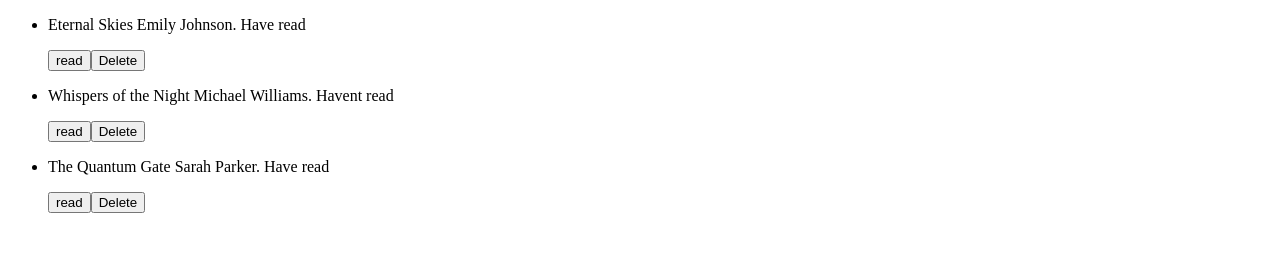
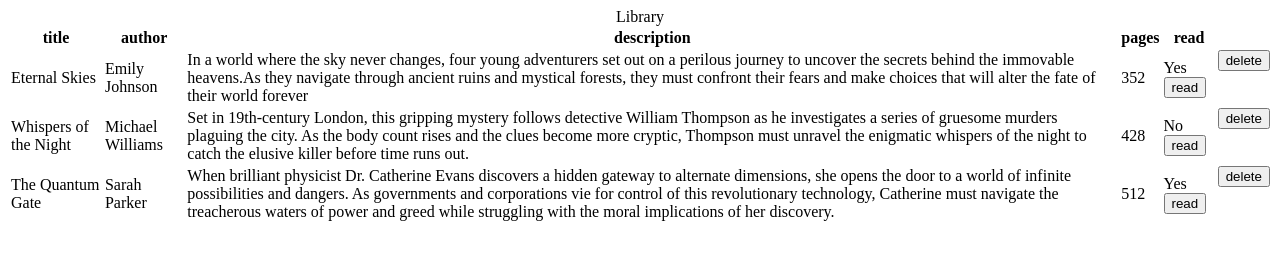
Before and after one commit to mekbibDev/library, a plain HTML site: page index.html in a window 1280 px wide. Drawn offline with Linux system fonts and the light colour scheme.

Commit message:
Display in table
The implementation of the delete and the toggle read also have to change
to accommodate the table Display.

```diff
--- a/index.html
+++ b/index.html
@@ -9,7 +9,13 @@
 </head>
 <body>
   <div id="container">
-    <ul id="booksDisplay"></ul>
+    <table>
+        <caption>Library</caption>
+        <thead>
+
+        </thead>
+        <tbody></tbody>
+    </table>
   </div>
 
 </body>
--- a/script.js
+++ b/script.js
@@ -1,6 +1,6 @@
 var library = [];
 
-function Book(title, author, description, pages,read) {
+function Book(title, author, description, pages, read) {
   this.title = title;
   this.author = author;
   this.description = description;
@@ -8,7 +8,7 @@ function Book(title, author, description, pages,read) {
   this.read = read;
 }
 
-Book.prototype.haveRead = function(){
+Book.prototype.haveRead = function () {
   this.read = !this.read;
 }
 function addBookToLibrary(book) {
@@ -17,65 +17,102 @@ function addBookToLibrary(book) {
 
 function displayBooks(library, booksDisplay) {
 
-  for (let i = 0; i < library.length; i++) {
-    let book = library[i];
-    let bookElement = document.createElement('li');
-    let info = document.createElement('p');
-    info.textContent = `${book.title} ${book.author}. ${book.read ? 'Have read' : 'Havent read'}`;
-    bookElement.dataset.index = i;
+  library.forEach(book => {
+    let bookRow = document.createElement('tr');
+    bookRow.dataset.title = book['title'];
+
+    let title = document.createElement('td');
+    title.textContent = book['title'];
+    bookRow.appendChild(title);
+
+    let author = document.createElement('td');
+    author.textContent = book['author'];
+    bookRow.appendChild(author);
+
+    let description = document.createElement('td');
+    description.textContent = book['description'];
+    bookRow.appendChild(description);
+
+    let pages = document.createElement('td');
+    pages.textContent = book['pages'];
+    bookRow.appendChild(pages);
+
+    let read = document.createElement('td');
+    read.textContent = book.read ? 'Yes' : 'No';
+    read.dataset.titleRead = book.title + read.textContent;
+    read.appendChild(createReadToggleButton(read, book));
+    bookRow.appendChild(read);
 
     let deleteButton = document.createElement('button');
-    deleteButton.dataset.index = i;
-    deleteButton.textContent = 'Delete';
-    deleteButton.addEventListener('click',deleteBook);
+    deleteButton.textContent = 'delete';
+    deleteButton.dataset.title = book['title'];
+    deleteButton.addEventListener('click', deleteBook);
+    bookRow.appendChild(deleteButton);
 
-    let readToggleButton = document.createElement('button');
-    readToggleButton.dataset.index = i;
-    readToggleButton.textContent = 'read';
-    readToggleButton.addEventListener('click',toggleRead)
-
-    bookElement.appendChild(info);
-    bookElement.appendChild(readToggleButton);
-    bookElement.appendChild(deleteButton);
-    booksDisplay.appendChild(bookElement);
-  }
+    booksDisplay.appendChild(bookRow);
+  });
 }
 
-function deleteBook(e){
-  var index = e.target.getAttribute('data-index');
-  library.splice(index,1);
-  while (booksDisplay.firstChild) {
-    booksDisplay.removeChild(booksDisplay.firstChild);
+function deleteBook(e) {
+  var title = e.target.getAttribute('data-title');
+  var bookRow = document.querySelector(`tr[data-title='${title}']`);
+  if (bookRow.parentNode) {
+    bookRow.parentNode.removeChild(bookRow);
   }
-  displayBooks(library,booksDisplay);
+  library = library.filter(book => book.title != title);
 }
 
-function toggleRead(e){
-  var index = e.target.getAttribute('data-index');
-  var bookElement = document.querySelector(`[data-index='${index}']`);
-  var book = library[index];
+function createReadToggleButton(element, book) {
+  let readToggleButton = document.createElement('button');
+  readToggleButton.dataset.title = book['title'];
+  readToggleButton.dataset.titleRead = book.title + element.textContent;
+  readToggleButton.textContent = 'read';
+  readToggleButton.addEventListener('click', toggleRead)
+
+  return readToggleButton;
+}
+function toggleRead(e) {
+  var title = e.target.getAttribute('data-title');
+  var bookRow = document.querySelector(`tr[data-title='${title}']`);
+  var book = library.find(book => book.title === title);
   book.haveRead();
 
-  bookElement.querySelector('p').textContent = `${book.title} ${book.author}. ${book.read ? 'Have read' : 'haven\'t read'}`;
+  var titleRead = e.target.getAttribute('data-title-Read');
+  var read = document.querySelector(`td[data-title-Read='${titleRead}']`);
+  read.textContent = book.read ? 'Yes' : 'No';
+  read.dataset.titleRead = book.title + read.textContent;
+  read.appendChild(createReadToggleButton(read, book));
 }
 
 var book1 = new Book('Eternal Skies', 'Emily Johnson', 'In a world where the sky never changes, \
 four young adventurers set out on a perilous journey to uncover the secrets behind the immovable heavens.\
 As they navigate through ancient ruins and mystical forests, they must confront their fears and make choices \
-that will alter the fate of their world forever', 352,true);
+that will alter the fate of their world forever', 352, true);
 addBookToLibrary(book1);
 
 var book2 = new Book('Whispers of the Night', 'Michael Williams', 'Set in 19th-century London, this gripping mystery follows\
  detective William Thompson as he investigates a series of gruesome murders plaguing the city. As the body count rises and \
  the clues become more cryptic, Thompson must unravel the enigmatic whispers of the night to catch the elusive killer before\
-  time runs out.', 428,false);
+  time runs out.', 428, false);
 addBookToLibrary(book2);
 
 var book3 = new Book('The Quantum Gate', 'Sarah Parker', 'When brilliant physicist Dr. Catherine Evans discovers a hidden gateway\
  to alternate dimensions, she opens the door to a world of infinite possibilities and dangers. As governments and corporations vie\
   for control of this revolutionary technology, Catherine must navigate the treacherous waters of power and greed while struggling\
-   with the moral implications of her discovery.', 512,true);
+   with the moral implications of her discovery.', 512, true);
 addBookToLibrary(book3);
 
-var booksDisplay = document.querySelector('#booksDisplay');
+var booksDisplay = document.querySelector('table');
+var thead = document.querySelector('thead');
+var headerRow = document.createElement('tr');
+
+for (key in book1) {
+  if (key === 'haveRead')
+    continue;
+  let header = document.createElement('th');
+  header.textContent = key;
+  header.scope = 'col';
+  headerRow.appendChild(header);
+}
+booksDisplay.appendChild(headerRow);
 displayBooks(library, booksDisplay);
```
